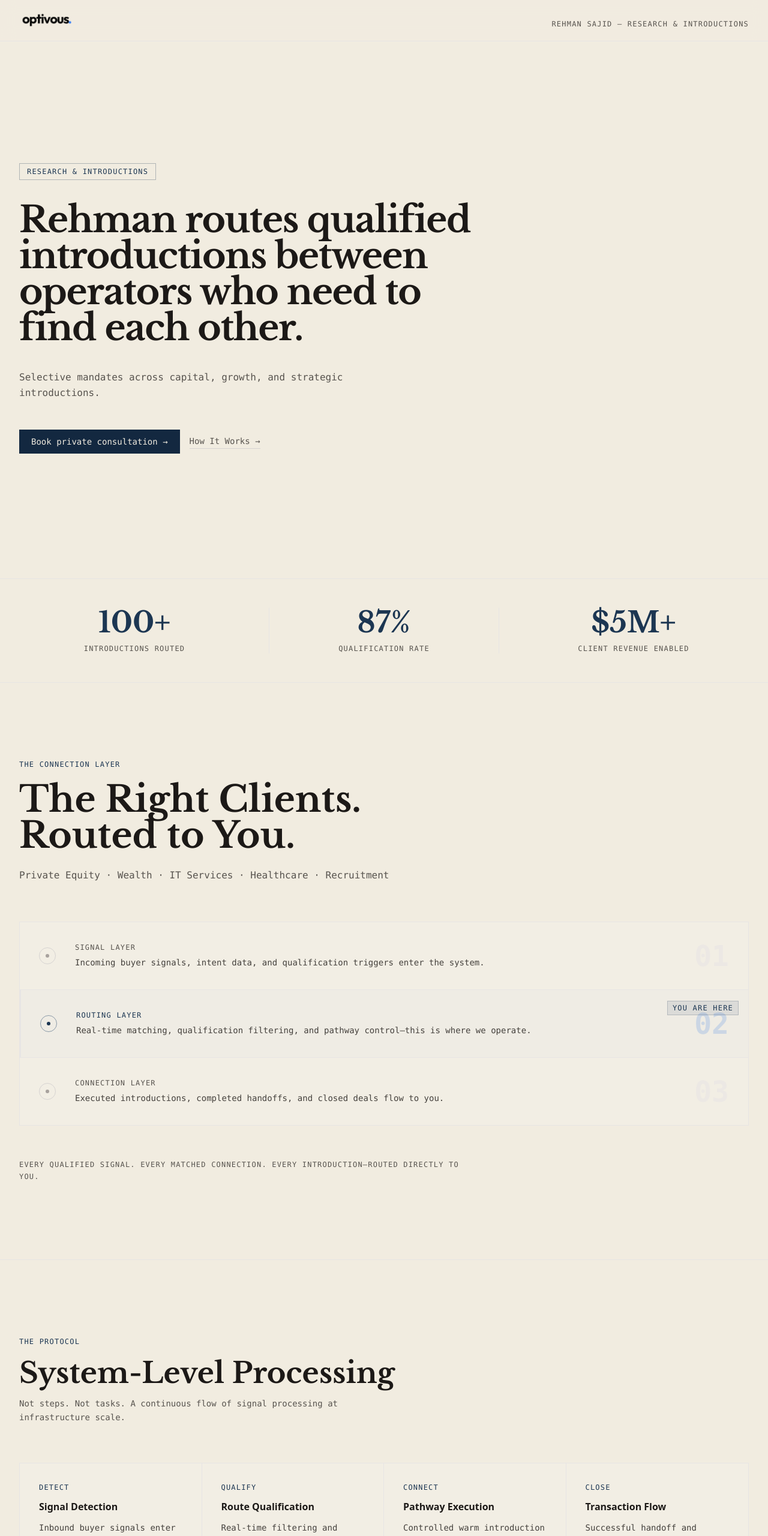
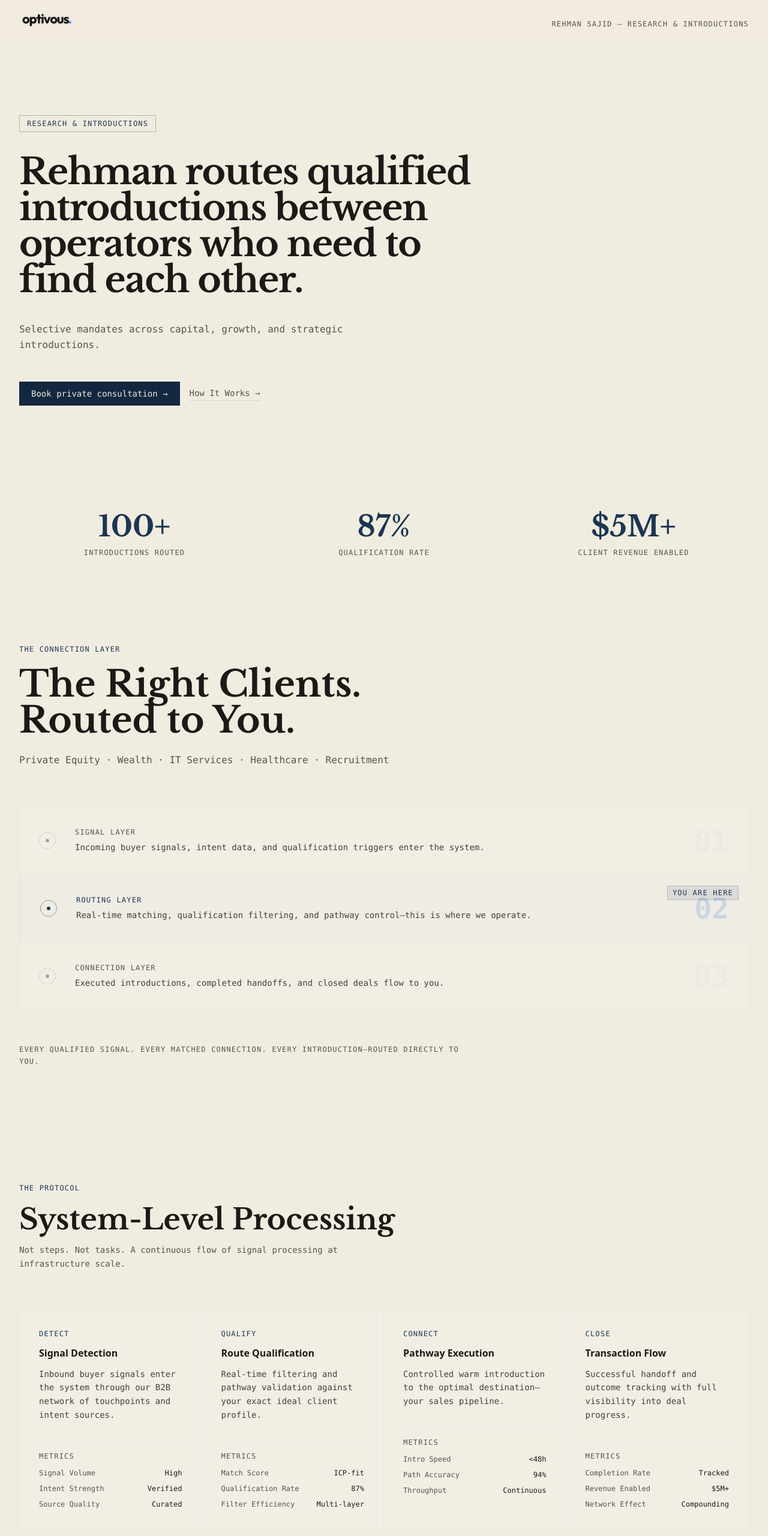
Before and after one commit to rehmmann/optivous, a Next.js app: page / in a window 1280 px wide. Shown: the top 2560 px of the page at 60% size. Built offline with nearby package versions, Linux system fonts and the light colour scheme.

Commit message:
Tighten spacing py

```diff
--- a/src/app/page.tsx
+++ b/src/app/page.tsx
@@ -34,7 +34,7 @@ export default function Home() {
       <main className="pt-16 bg-ivory text-ink">
 
         {/* Hero Section */}
-        <div className="max-w-7xl mx-auto px-4 sm:px-6 lg:px-8 py-32 lg:py-52">
+        <div className="max-w-7xl mx-auto px-4 sm:px-6 lg:px-8 py-32">
           <div className="max-w-4xl">
             <div className="mb-10">
               <span className="text-xs font-mono tracking-widest text-navy-600 uppercase border border-navy-600/30 px-3 py-1.5">
@@ -85,7 +85,7 @@ export default function Home() {
         </div>
 
         {/* The Connection Layer */}
-        <div id="network" className="py-32 border-b border-stone-200">
+        <div id="network" className="py-24 border-b border-stone-200">
           <div className="max-w-7xl mx-auto px-4 sm:px-6 lg:px-8">
             <div className="mb-16">
               <p className="text-xs font-mono tracking-widest text-navy-600 uppercase mb-5">THE CONNECTION LAYER</p>
@@ -153,7 +153,7 @@ export default function Home() {
         </div>
 
         {/* Old Way vs New Way */}
-        <div className="py-32 border-b border-stone-200 bg-ivory">
+        <div className="py-24 border-b border-stone-200 bg-ivory">
           <div className="max-w-7xl mx-auto px-4 sm:px-6 lg:px-8">
             <div className="mb-16">
               <p className="text-xs font-mono tracking-widest text-navy-600 uppercase mb-5">PROSPECTING VS. INFRASTRUCTURE</p>
@@ -218,8 +218,9 @@ export default function Home() {
         </div>
 
         {/* Recent Work */}
-        <div id="work" className="py-28">
-          <div className="max-w-2xl mx-auto px-4 sm:px-6 lg:px-8">
+        <div id="work" className="py-16">
+          <div className="max-w-7xl mx-auto px-4 sm:px-6 lg:px-8">
+            <div className="max-w-2xl">
               <p className="text-xs font-mono tracking-widest text-navy-700 uppercase mb-10">Recent Work</p>
 
               <div>
@@ -240,10 +241,12 @@ export default function Home() {
               </div>
             </div>
           </div>
+        </div>
 
         {/* Founder Note */}
-        <div className="py-20 border-t border-stone-200">
-          <div className="max-w-2xl mx-auto px-4 sm:px-6 lg:px-8">
+        <div className="py-16 border-t border-stone-200">
+          <div className="max-w-7xl mx-auto px-4 sm:px-6 lg:px-8">
+            <div className="max-w-2xl">
               <p className="text-xs font-mono tracking-widest text-navy-700 uppercase mb-6">A note from Rehman</p>
               <p className="text-[19px] text-stone-700 leading-[1.6] font-serif italic mb-8">
                 Currently accepting 2 new counterparties this quarter.
@@ -256,10 +259,12 @@ export default function Home() {
               </a>
             </div>
           </div>
+        </div>
 
         {/* Contact */}
-        <div id="contact" className="py-28 border-t border-stone-200">
-          <div className="max-w-2xl mx-auto px-4 sm:px-6 lg:px-8">
+        <div id="contact" className="py-20 border-t border-stone-200">
+          <div className="max-w-7xl mx-auto px-4 sm:px-6 lg:px-8">
+            <div className="max-w-2xl">
               <p className="text-xs font-mono tracking-widest text-navy-700 uppercase mb-8">Contact</p>
               <div className="flex flex-col gap-3 font-mono text-lg">
                 <a
@@ -279,6 +284,7 @@ export default function Home() {
               </div>
             </div>
           </div>
+        </div>
 
       </main>
       <Footer />
--- a/src/components/ServicesOverview.tsx
+++ b/src/components/ServicesOverview.tsx
@@ -43,7 +43,7 @@ const steps = [
 
 export default function ServicesOverview() {
   return (
-    <section className="py-32 border-b border-stone-200 bg-ivory">
+    <section className="py-24 border-b border-stone-200 bg-ivory">
       <div className="max-w-7xl mx-auto px-4 sm:px-6 lg:px-8">
         <div className="mb-16">
           <p className="text-xs font-mono tracking-widest text-navy-600 uppercase mb-5">THE PROTOCOL</p>
```
Lines whose indentation alone changed are shown as unchanged.
